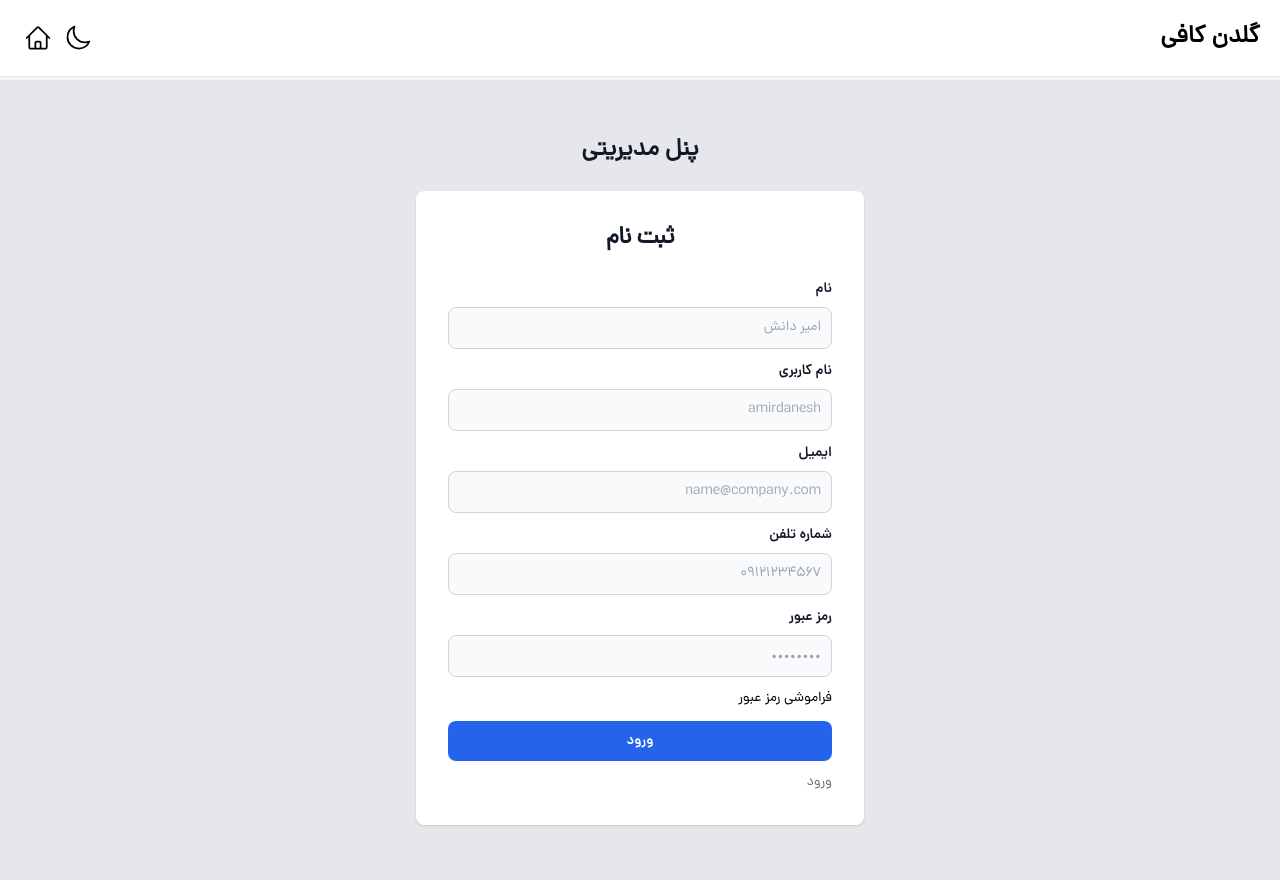
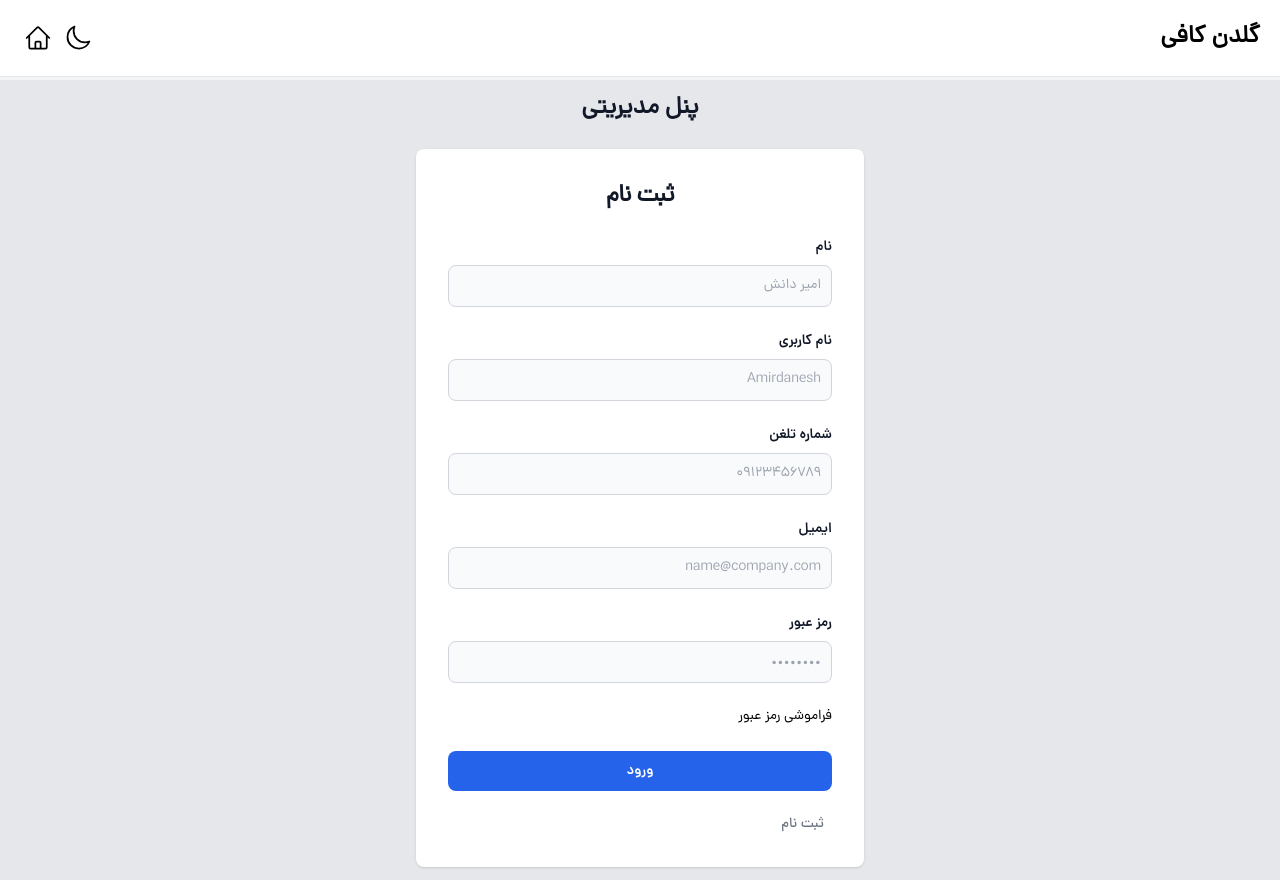
Before and after one commit to AmirhosseinDanesh/coffee-shop, a React (Vite) app: page /register in a window 1280 px wide. Built offline with nearby package versions, Linux system fonts and the light colour scheme.

Commit message:
refactor register with input component

```diff
--- /dev/null
+++ b/src/Components/Input/Validate.js
@@ -0,0 +1,6 @@
+export const emailValidate = ({val}) => {
+    console.log(val)
+    if (val.email === "") {
+        errors.email = "وارد کردن ایمیل الزامی است"
+    }
+}
--- a/src/Pages/Auth/Login/Login.jsx
+++ b/src/Pages/Auth/Login/Login.jsx
@@ -3,8 +3,9 @@ import PanelNav from "../../../Components/PanelNav/PanelNav.jsx"
 
 import { NavLink } from 'react-router-dom'
 import { Formik, Form, Field, ErrorMessage } from 'formik'
+
 import Input from '../../../Components/Input/Input.jsx'
-
+// import { emailValidate } from "../../../Components/Input/Validate.js"
 export default function Login() {
     return (
         <>
@@ -24,6 +25,7 @@ export default function Login() {
                             <Formik
                                 validate={(values) => {
                                     const errors = {};
+
                                     if (values.email === "") {
                                         errors.email = "وارد کردن ایمیل الزامی است"
                                     } else if (!/^[A-Z0-9._%+-]+@[A-Z0-9.-]+\.[A-Z]{2,4}$/i.test(values.email)) {
--- a/src/Pages/Auth/Register/Register.jsx
+++ b/src/Pages/Auth/Register/Register.jsx
@@ -1,49 +1,85 @@
 import React from 'react'
 import { NavLink } from 'react-router-dom'
+import { Formik, Form, Field, ErrorMessage } from 'formik'
+
 import PanelNav from '../../../Components/PanelNav/PanelNav'
+import Input from '../../../Components/Input/Input.jsx'
+import { emailValidate } from '../../../Components/Input/Validate'
+
 export default function Register() {
     return (
         <>
             <PanelNav />
-            <section class="bg-gray-200 dark:bg-gray-900 mt-20">
-                <div class="flex flex-col items-center justify-center px-6 py-8 mx-auto md:h-screen lg:py-0">
-                    <a href="#" class="flex items-center mb-6 text-2xl font-semibold text-gray-900 dark:text-white">
+            <section className="bg-gray-200 dark:bg-gray-900 mt-20">
+                <div className="flex flex-col items-center justify-center px-6 py-8 mx-auto md:h-screen lg:py-0">
+                    <a href="#" className="flex items-center mb-6 text-2xl font-semibold text-gray-900 dark:text-white">
                         پنل مدیریتی
                     </a>
-                    <div class="w-full bg-white rounded-lg shadow dark:border md:mt-0 sm:max-w-md xl:p-0 dark:bg-gray-800 dark:border-gray-700">
-                        <div class="p-6 space-y-4 md:space-y-6 sm:p-8">
-                            <h1 class="text-xl font-bold leading-tight tracking-tight text-gray-900 md:text-2xl dark:text-white text-center">
+                    <div className="w-full bg-white rounded-lg shadow dark:border md:mt-0 sm:max-w-md xl:p-0 dark:bg-gray-800 dark:border-gray-700">
+                        <div className="p-6 space-y-4 md:space-y-6 sm:p-8">
+                            <h1 className="text-xl font-bold leading-tight tracking-tight text-gray-900 md:text-2xl dark:text-white text-center">
                                 ثبت نام
                             </h1>
-                            <form class="space-y-4 md:space-y-3" action="#">
-                                <div>
-                                    <label for="email" class="block mb-2 text-sm font-medium text-gray-900 dark:text-white font-DanaBold">نام</label>
-                                    <input type="email" name="email" id="email" class="bg-gray-50 border border-gray-300 text-gray-900 sm:text-sm rounded-lg focus:ring-primary-600 focus:border-primary-600 block w-full p-2.5 dark:bg-gray-700 dark:border-gray-600 dark:placeholder-gray-400 dark:text-white dark:focus:ring-blue-500 dark:focus:border-blue-500" placeholder="امیر دانش" required="" />
-                                </div>
-                                <div>
-                                    <label for="email" class="block mb-2 text-sm font-medium text-gray-900 dark:text-white font-DanaBold">نام کاربری</label>
-                                    <input type="email" name="email" id="email" class="bg-gray-50 border border-gray-300 text-gray-900 sm:text-sm rounded-lg focus:ring-primary-600 focus:border-primary-600 block w-full p-2.5 dark:bg-gray-700 dark:border-gray-600 dark:placeholder-gray-400 dark:text-white dark:focus:ring-blue-500 dark:focus:border-blue-500" placeholder="amirdanesh" required="" />
-                                </div>
-                                <div>
-                                    <label for="email" class="block mb-2 text-sm font-medium text-gray-900 dark:text-white font-DanaBold">ایمیل</label>
-                                    <input type="email" name="email" id="email" class="bg-gray-50 border border-gray-300 text-gray-900 sm:text-sm rounded-lg focus:ring-primary-600 focus:border-primary-600 block w-full p-2.5 dark:bg-gray-700 dark:border-gray-600 dark:placeholder-gray-400 dark:text-white dark:focus:ring-blue-500 dark:focus:border-blue-500" placeholder="name@company.com" required="" />
-                                </div>
-                                <div>
-                                    <label for="email" class="block mb-2 text-sm font-medium text-gray-900 dark:text-white font-DanaBold">شماره تلفن</label>
-                                    <input type="email" name="email" id="email" class="bg-gray-50 border border-gray-300 text-gray-900 sm:text-sm rounded-lg focus:ring-primary-600 focus:border-primary-600 block w-full p-2.5 dark:bg-gray-700 dark:border-gray-600 dark:placeholder-gray-400 dark:text-white dark:focus:ring-blue-500 dark:focus:border-blue-500" placeholder="09121234567" required="" />
-                                </div>
-                                <div>
-                                    <label for="password" class="block mb-2 text-sm font-medium text-gray-900 dark:text-white font-DanaBold">رمز عبور</label>
-                                    <input type="password" name="password" id="password" placeholder="••••••••" class="bg-gray-50 border border-gray-300 text-gray-900 sm:text-sm rounded-lg focus:ring-primary-600 focus:border-primary-600 block w-full p-2.5 dark:bg-gray-700 dark:border-gray-600 dark:placeholder-gray-400 dark:text-white dark:focus:ring-blue-500 dark:focus:border-blue-500" required="" />
-                                </div>
-                                <div class="flex items-center justify-between">
-                                    <a href="#" class="text-sm font-medium text-primary-600 hover:underline dark:text-primary-500 dark:text-white ">فراموشی رمز عبور</a>
-                                </div>
-                                <button type="submit" class="w-full transition-colors rounded-lg text-sm px-5 py-2.5 text-center font-DanaBold text-white bg-blue-600 "> ورود</button>
-                                <p class="text-sm font-light text-gray-500 dark:text-gray-400">
-                                    <NavLink to="/login" class="font-medium text-white bg-green-500 p-2 rounded-lg font-DanaMedium">ورود</NavLink>
-                                </p>
-                            </form>
+                            <Formik
+                                validate={(values) => {
+                                    const errors = {};
+
+                                    if (values.name === "") {
+                                        errors.name = "وارد کردن نام الزامی است"
+                                    }
+
+                                    if (values.username === "") {
+                                        errors.username = "وارد کردن یوزرنیم الزامی است"
+                                    }
+
+                                    if (values.phone === "") {
+                                        errors.phone = "وارد کردن شماره تلفن الزامی است"
+                                    }
+
+                                    if (values.email === "") {
+                                        errors.email = "وارد کردن ایمیل الزامی است"
+                                    } else if (!/^[A-Z0-9._%+-]+@[A-Z0-9.-]+\.[A-Z]{2,4}$/i.test(values.email)) {
+                                        errors.email = "ایمیل وارد شده اشتباه است"
+                                    }
+
+                                    if (values.password === "") {
+                                        errors.password = "وارد کردن رمزعبور الزامی است"
+                                    } else if (values.password.length < 4) {
+                                        errors.password = "کاراکتر های رمزعبور کم است"
+                                    }
+
+
+                                    return errors;
+                                }}
+                                initialValues={{ name: "", username: "", phone: "", email: "", password: "" }}
+                                onSubmit={(values, { setSubmitting }) => {
+                                    console.log(values)
+                                    setTimeout(() => {
+                                        setSubmitting(false)
+                                    }, 3000);
+                                }} >
+                                {({ isSubmitting }) => (
+                                    <Form className="space-y-4 md:space-y-6">
+                                        <Input label="نام" type="text" name="name" placeholder="امیر دانش" />
+                                        <Input label="نام کاربری" type="text" name="username" placeholder="Amirdanesh" />
+                                        <Input label="شماره تلغن " type="text" name="phone" placeholder="09123456789" />
+                                        <Input label="ایمیل" type="email" name="email" placeholder="name@company.com" />
+                                        <Input label="رمز عبور" type="password" name="password" placeholder="••••••••" />
+                                        <div className="flex items-center justify-between">
+                                            <a href="#" className="text-sm text-primary-600 hover:underline dark:text-primary-500 dark:text-white ">فراموشی رمز عبور</a>
+                                        </div>
+                                        <button type="submit"
+                                            className={isSubmitting ? ("input-submit bg-blue-500") : ("input-submit bg-blue-600")}
+                                            disabled={isSubmitting}
+                                        >
+                                            {isSubmitting ? ("لطفا صبر کنید ...") : ("ورود")}
+                                        </button>
+                                        <p className="text-sm font-light text-gray-500 dark:text-gray-400">
+                                            <NavLink to="/register" className=" text-gray-500 dark:text-gray-400 p-2 rounded-lg font-DanaMedium">ثبت نام</NavLink>
+                                        </p>
+                                    </Form>
+                                )}
+                            </Formik>
                         </div>
                     </div>
                 </div>
```
